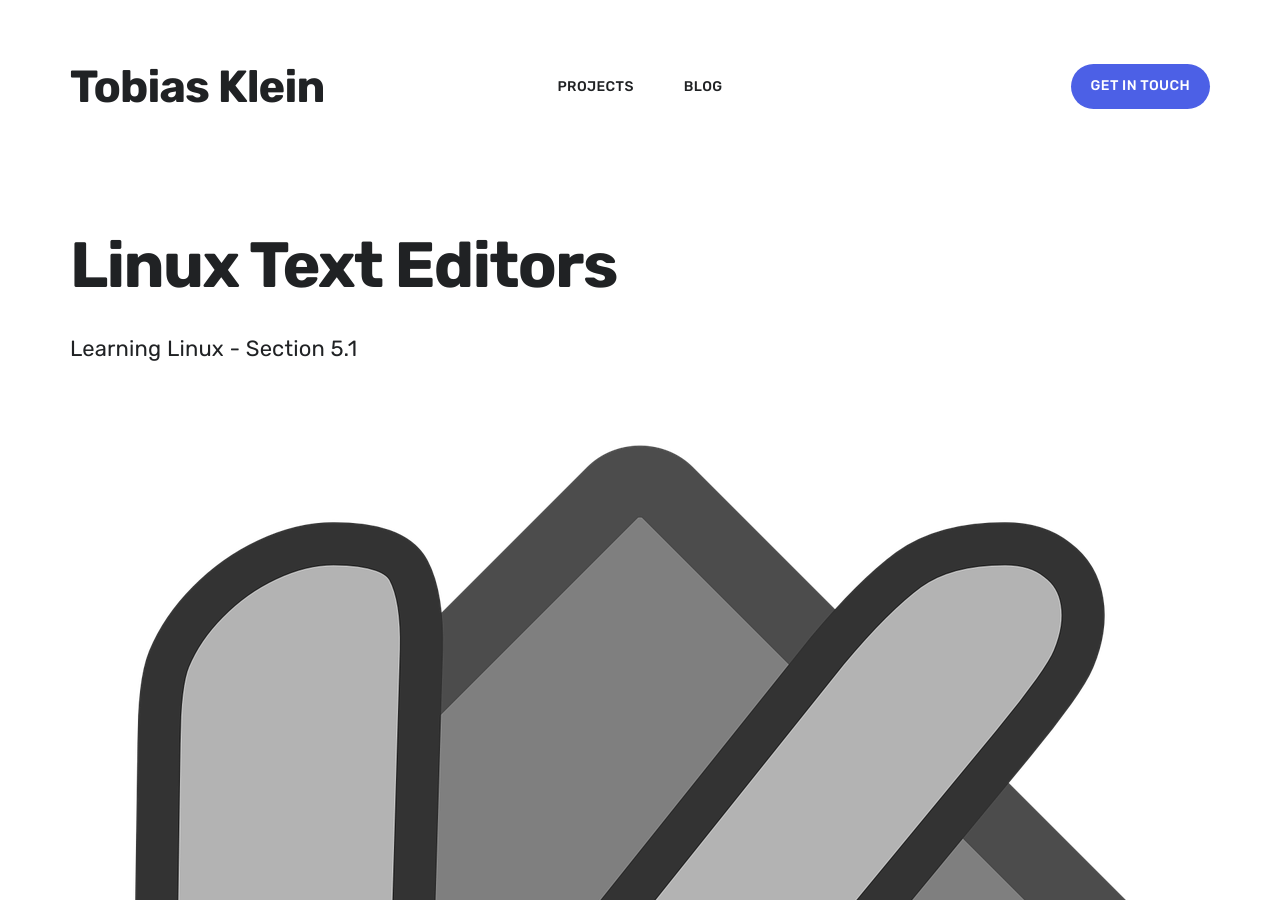
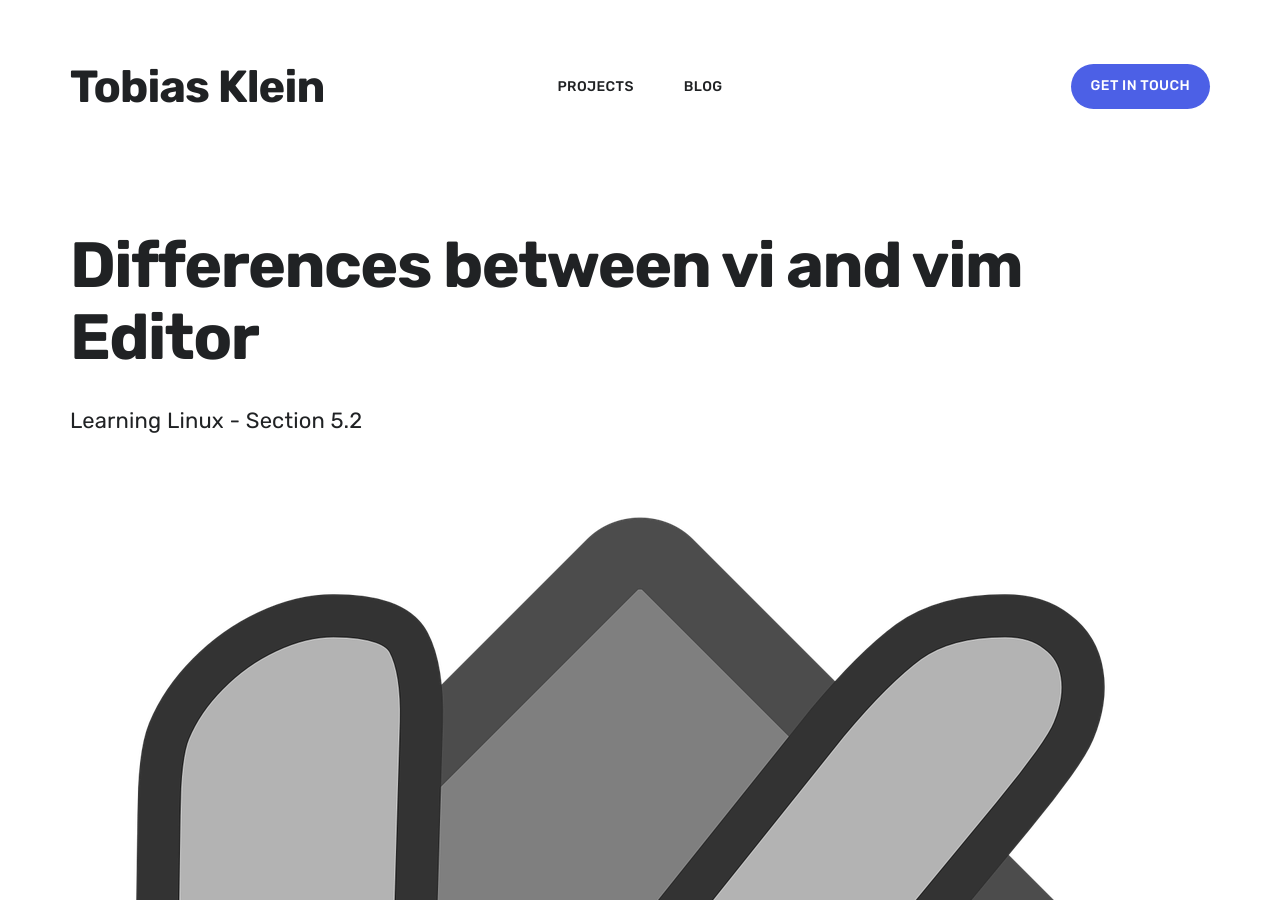
Before and after one commit to kletobias/kletobias.github.io, a Jekyll site: the page built from _projects/Chapter_5-2.md, in a window 1280 px wide and 900 px high. Built offline with Jekyll 4.4.1, drawn with Linux system fonts in a browser that asks for light colours; nearby versions of some CDN libraries; some web fonts are replaced.

Commit message:
updating module5 for the website

```diff
--- a/_projects/Chapter_5-2.md
+++ b/_projects/Chapter_5-2.md
@@ -1,13 +1,10 @@
 ---
-title: 'Linux Text Editors'
-subtitle: 'Learning Linux - Section 5.1'
+title: 'Differences between vi and vim Editor'
+subtitle: 'Learning Linux - Section 5.2'
 date: 2021-12-27 00:00:00
 description: 'A text editor is a program, that enables one to create and manipulate text data in a Linux file. Popular, standard text editors for Linux are listed in this chapter.'
 featured_image: vim_bw_logo.png
-gallery_images:
-  - Bash_GNOME_Terminal_screenshot.png
-  - bash-ga254901e3_1280.png
-  - vim_editor_skin.png
+gallery_image: Bash_GNOME_Terminal_screenshot.png
 accent_color: '#08877d'
 ---
 
```
Also changed, not shown: _projects/Chapter_5-5.md (+10 -10 lines).
